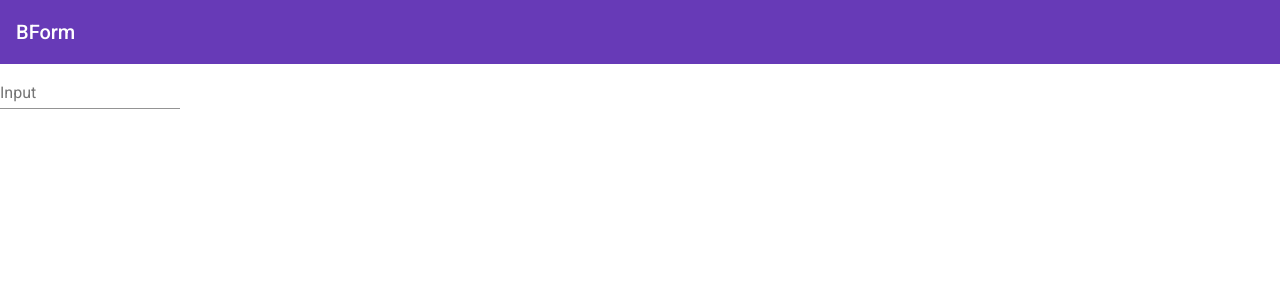
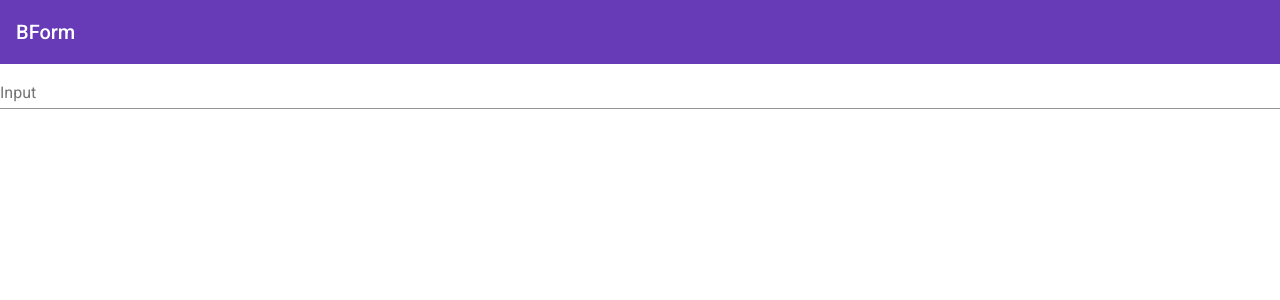
Before and after one commit to AlienClubrider/pwaApp, an Angular app: page / in a window 1280 px wide. Shown: the top 300 px of the page. Built offline with nearby package versions, Linux system fonts and the light colour scheme.

Commit message:
length input

```diff
--- a/src/app/app.component.html
+++ b/src/app/app.component.html
@@ -2,7 +2,9 @@
 <mat-toolbar color="primary">
     <span>BForm</span>
 </mat-toolbar>
-<mat-form-field>
-    <input matInput placeholder="Input">
-</mat-form-field>
+<div class="inputFields">
+    <mat-form-field>
+        <input matInput placeholder="Input">
+    </mat-form-field>
+</div>
 <router-outlet></router-outlet>
--- a/src/app/app.component.less
+++ b/src/app/app.component.less
@@ -0,0 +1,8 @@
+.inputFields{
+    display: flex;
+    flex-direction: column;
+  }
+
+.inputFields > * {
+    width: 100%;
+  }
```
